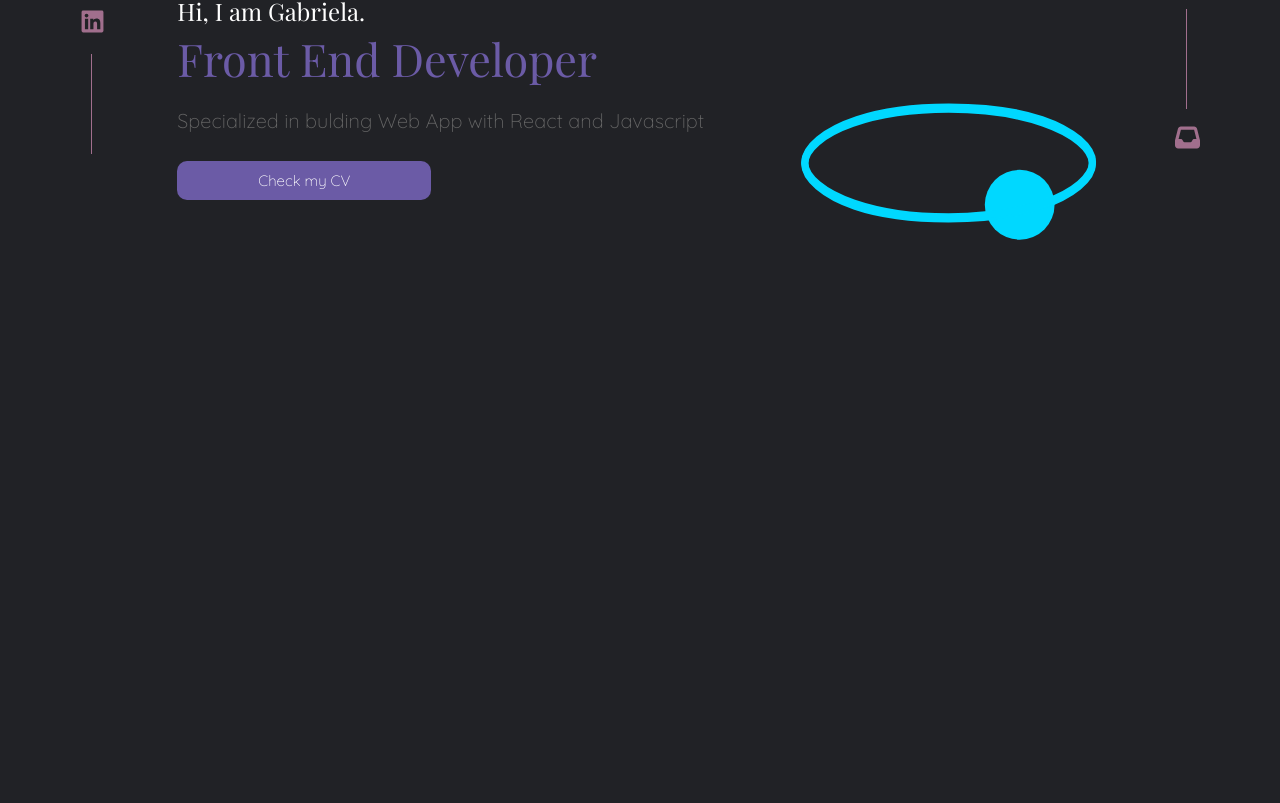
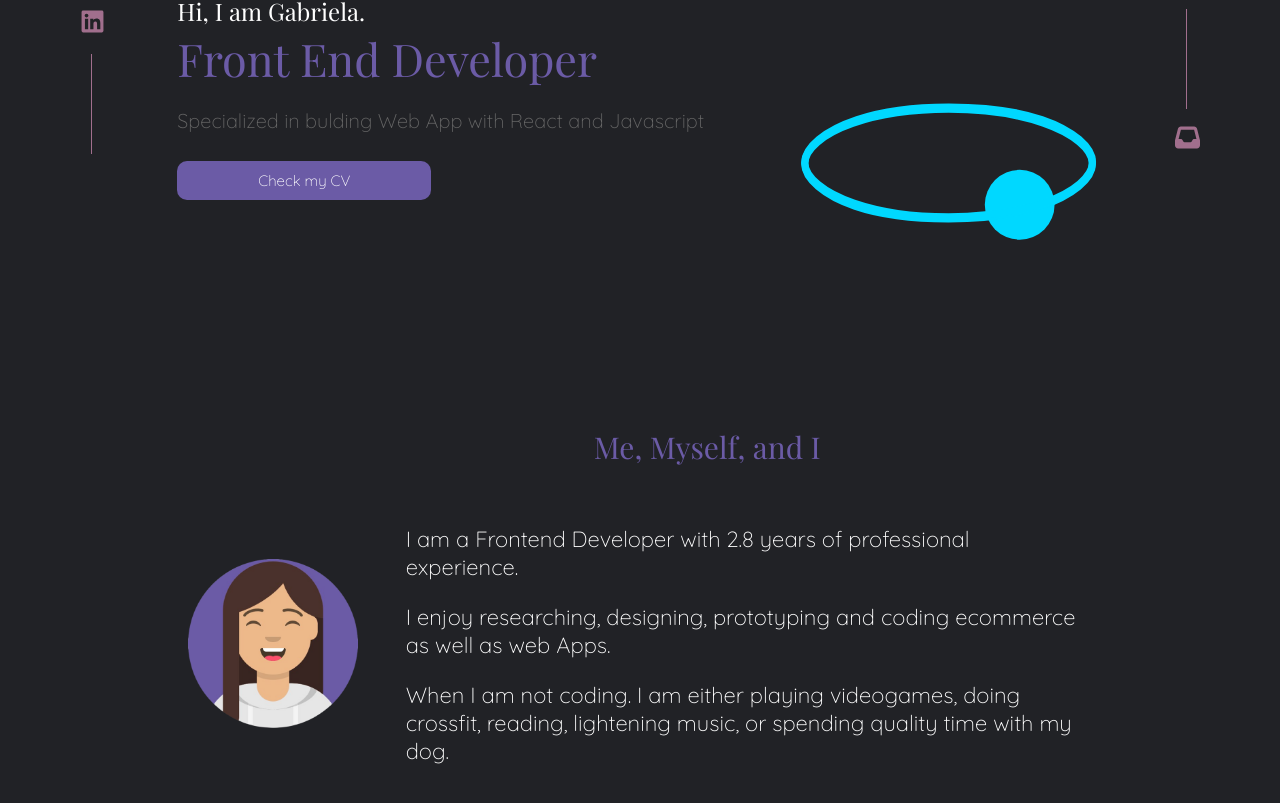
Before and after one commit to gabrielaRazo/portfolio, a React (Create React App) app: page / in a window 1280 px wide. Shown: the part 231-1034 px from the top of the page. Before the commit the page ends 800 px from the top, so only its background shows below. Built offline with nearby package versions, Linux system fonts and the light colour scheme.

Commit message:
feat: Add about container
This container will show a little description of myself

```diff
--- /dev/null
+++ b/src/components/about/about.js
@@ -0,0 +1,41 @@
+import React from 'react';
+import { Col, Row } from '../../pages/wrapp/wrapp.style';
+import avatar from '../../assets/images/avataaars__1___1_-removebg-preview.png';
+import { Img, SpaceLeft, Text, Title } from './about.style';
+const About = () => {
+  return (
+    <>
+      <Row>
+        <Col lg={6}></Col>
+        <Col lg={6}>
+          <Title>Me, Myself, and I</Title>
+        </Col>
+      </Row>
+      <Row centered>
+        <Col lg={1}></Col>
+        <Col lg={2} md={2} xs={6}>
+          <Img src={avatar} alt="avatar" />
+        </Col>
+        <SpaceLeft marginLeft={3} />
+        <Col lg={8} md={9} xs={12}>
+          <Text>
+            <p>
+              I am a Frontend Developer with 2.8 years of professional
+              experience.
+            </p>
+            <p>
+              I enjoy researching, designing, prototyping and coding ecommerce
+              as well as web Apps.
+            </p>
+            <p>
+              When I am not coding. I am either playing videogames, doing
+              crossfit, reading, lightening music, or spending quality time with
+              my dog.
+            </p>
+          </Text>
+        </Col>
+      </Row>
+    </>
+  );
+};
+export default About;
--- /dev/null
+++ b/src/components/about/about.style.js
@@ -0,0 +1,23 @@
+import styled from 'styled-components';
+import * as colors from '../../stylesheet/Colors.style';
+
+export const Img = styled.img`
+  width: 100%;
+`;
+
+export const Title = styled.h1`
+  color: ${colors.colors.purple};
+  font-family: 'Playfair Display';
+  font-size: 30px;
+  font-weight: 100;
+`;
+
+export const Text = styled.div`
+  color: white;
+  text-align: left;
+  font-size: 22px;
+`;
+
+export const SpaceLeft = styled.div`
+  margin-left: ${({ marginLeft }) => marginLeft + `em`};
+`;
--- a/src/pages/wrapp/wrapp.js
+++ b/src/pages/wrapp/wrapp.js
@@ -1,4 +1,5 @@
 import React from 'react';
+import About from '../../components/about/about';
 import Contact from '../../components/contact/contact';
 import Header from '../../layouts/header/header';
 import HeaderResponsive from '../../layouts/header/responsive/headerResponsive';
@@ -23,6 +24,9 @@ const WrappContent = () => {
             <Home />
           </Col>
         </Col>
+        <Col lg={11} md={12} xs={12}>
+          <About />
+        </Col>
         <Col lg={1} md={1} xs={1}></Col>
       </Row>
     </>
```
Also changed, not shown: src/hooks/hooks.js (deleted, +0 -17 lines), src/assets/images/avataaars__1___1_-removebg-preview.png (added), src/assets/images/background-code.png (added).
